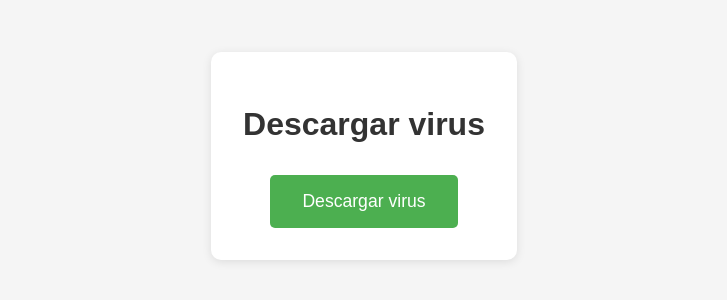
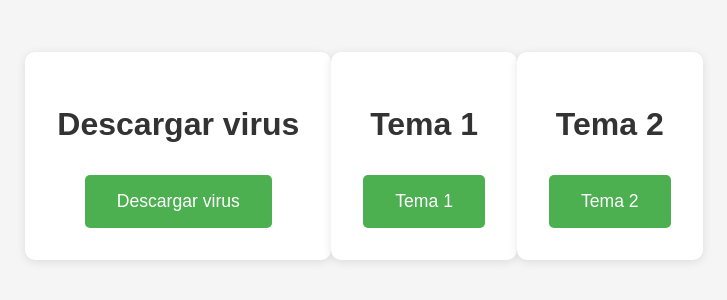
Before and after one commit to SanteRV/peruvian_web, a plain HTML site: page index.html in a window 1280 px wide. Shown: the part 244-544 px from the top of the page, without its empty margins (276-1003 px from the left). Drawn offline with Linux system fonts and the light colour scheme.

Commit message:
archivo ppt

```diff
--- a/index.html
+++ b/index.html
@@ -51,5 +51,17 @@
             Descargar virus
         </a>
     </div>
+    <div class="container">
+        <h1>Tema 1</h1>
+        <a href="./tema1.pptx" download class="download-button">
+            Tema 1
+        </a>
+    </div>
+    <div class="container">
+        <h1>Tema 2</h1>
+        <a href="./tema2.pptx" download class="download-button">
+            Tema 2
+        </a>
+    </div>
 </body>
 </html>
```
Also changed, not shown: 2 other files.
